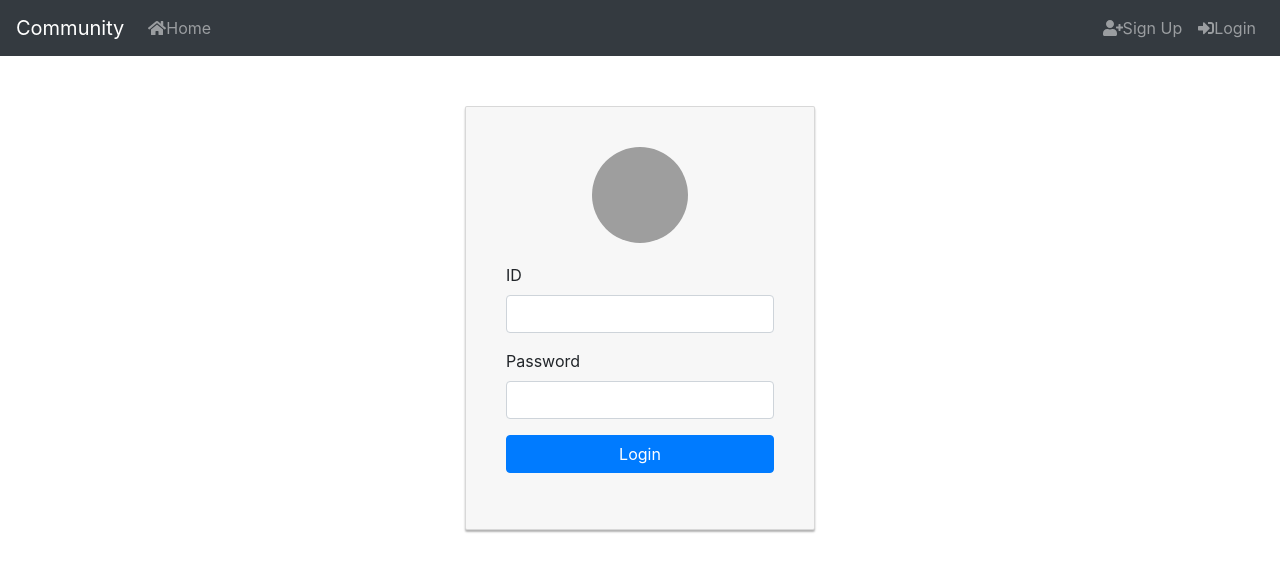
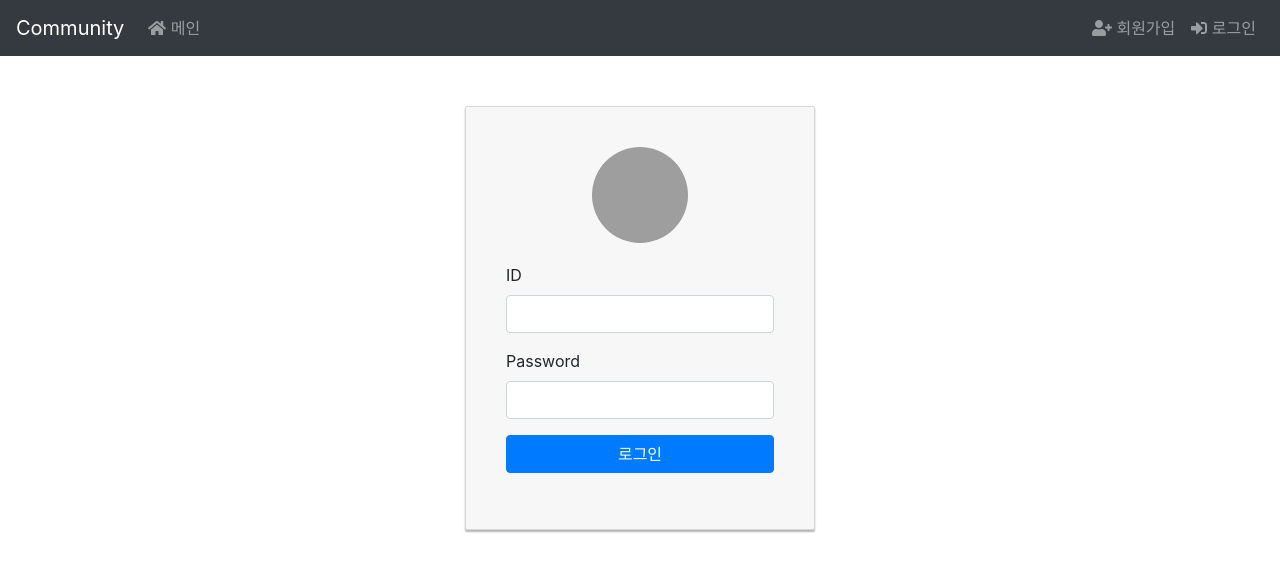
Before and after one commit to an-in-seek/springboot_community_web, a Vue app in the folder src/frontend/: page /login in a window 1280 px wide. Shown: the top 572 px of the page. Built offline with nearby package versions, Linux system fonts and the light colour scheme; grey boxes are pictures that could not be loaded.

Commit message:
메뉴 명칭 변경

```diff
--- a/src/frontend/src/App.vue
+++ b/src/frontend/src/App.vue
@@ -5,29 +5,35 @@
             <div class="navbar-nav mr-auto">
                 <li class="nav-item">
                     <router-link to="/home" class="nav-link">
-                        <font-awesome-icon icon="home"/>Home
+                        <font-awesome-icon icon="home"/> 메인
                     </router-link>
                 </li>
                 <li v-if="showAdminBoard" class="nav-item">
-                    <router-link to="/admin" class="nav-link">Admin Board</router-link>
+                    <router-link to="/admin" class="nav-link">
+                        <font-awesome-icon icon="list"/> 관리자 게시판
+                    </router-link>
                 </li>
                 <li v-if="showModeratorBoard" class="nav-item">
-                    <router-link to="/mod" class="nav-link">Moderator Board</router-link>
+                    <router-link to="/mod" class="nav-link">
+                        <font-awesome-icon icon="list"/> 운영자 게시판
+                    </router-link>
                 </li>
                 <li class="nav-item">
-                    <router-link v-if="currentUser" to="/user" class="nav-link">User</router-link>
+                    <router-link v-if="currentUser" to="/user" class="nav-link">
+                        <font-awesome-icon icon="user"/> 사용자 페이지
+                    </router-link>
                 </li>
             </div>
 
             <div v-if="!currentUser" class="navbar-nav ml-auto">
                 <li class="nav-item">
                     <router-link to="/register" class="nav-link">
-                        <font-awesome-icon icon="user-plus"/>Sign Up
+                        <font-awesome-icon icon="user-plus"/> 회원가입
                     </router-link>
                 </li>
                 <li class="nav-item">
                     <router-link to="/login" class="nav-link">
-                        <font-awesome-icon icon="sign-in-alt"/>Login
+                        <font-awesome-icon icon="sign-in-alt"/> 로그인
                     </router-link>
                 </li>
             </div>
@@ -35,13 +41,12 @@
             <div v-if="currentUser" class="navbar-nav ml-auto">
                 <li class="nav-item">
                     <router-link to="/profile" class="nav-link">
-                        <font-awesome-icon icon="user"/>
-                        {{ currentUser.username }}
+                        <font-awesome-icon icon="user"/> {{ currentUser.username }}
                     </router-link>
                 </li>
                 <li class="nav-item">
                     <a class="nav-link" href="href" @click.prevent="logOut">
-                        <font-awesome-icon icon="sign-out-alt"/>LogOut
+                        <font-awesome-icon icon="sign-out-alt"/> 로그아웃
                     </a>
                 </li>
             </div>
--- a/src/frontend/src/main.js
+++ b/src/frontend/src/main.js
@@ -7,6 +7,7 @@ import 'bootstrap/dist/css/bootstrap.min.css';
 import VeeValidate from 'vee-validate';
 import Vuex from 'vuex';
 import { library } from '@fortawesome/fontawesome-svg-core';
+import { faUserSecret, faList } from '@fortawesome/free-solid-svg-icons';
 import { FontAwesomeIcon } from '@fortawesome/vue-fontawesome';
 import {
   faHome,
@@ -16,7 +17,7 @@ import {
   faSignOutAlt
 } from '@fortawesome/free-solid-svg-icons';
 
-library.add(faHome, faUser, faUserPlus, faSignInAlt, faSignOutAlt);
+library.add(faUserSecret, faHome, faUser, faUserPlus, faSignInAlt, faSignOutAlt, faList);
 
 Vue.config.productionTip = false;
 
--- a/src/frontend/src/views/Login.vue
+++ b/src/frontend/src/views/Login.vue
@@ -40,7 +40,7 @@
         <div class="form-group">
           <button class="btn btn-primary btn-block" :disabled="loading">
             <span v-show="loading" class="spinner-border spinner-border-sm"></span>
-            <span>Login</span>
+            <span>로그인</span>
           </button>
         </div>
         <div class="form-group">
--- a/src/frontend/src/views/Register.vue
+++ b/src/frontend/src/views/Register.vue
@@ -51,7 +51,7 @@
             >{{errors.first('password')}}</div>
           </div>
           <div class="form-group">
-            <button class="btn btn-primary btn-block">Sign Up</button>
+            <button class="btn btn-primary btn-block">가입하기</button>
           </div>
         </div>
       </form>
```
